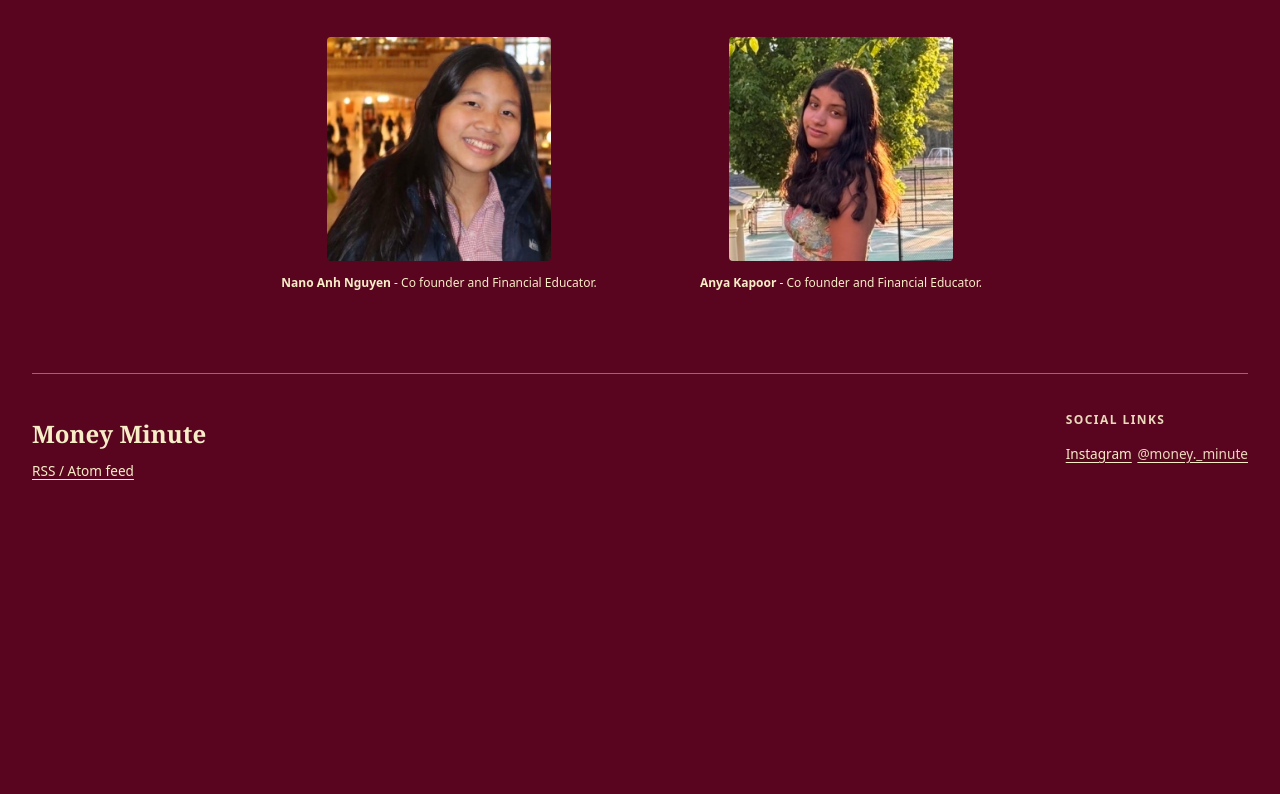
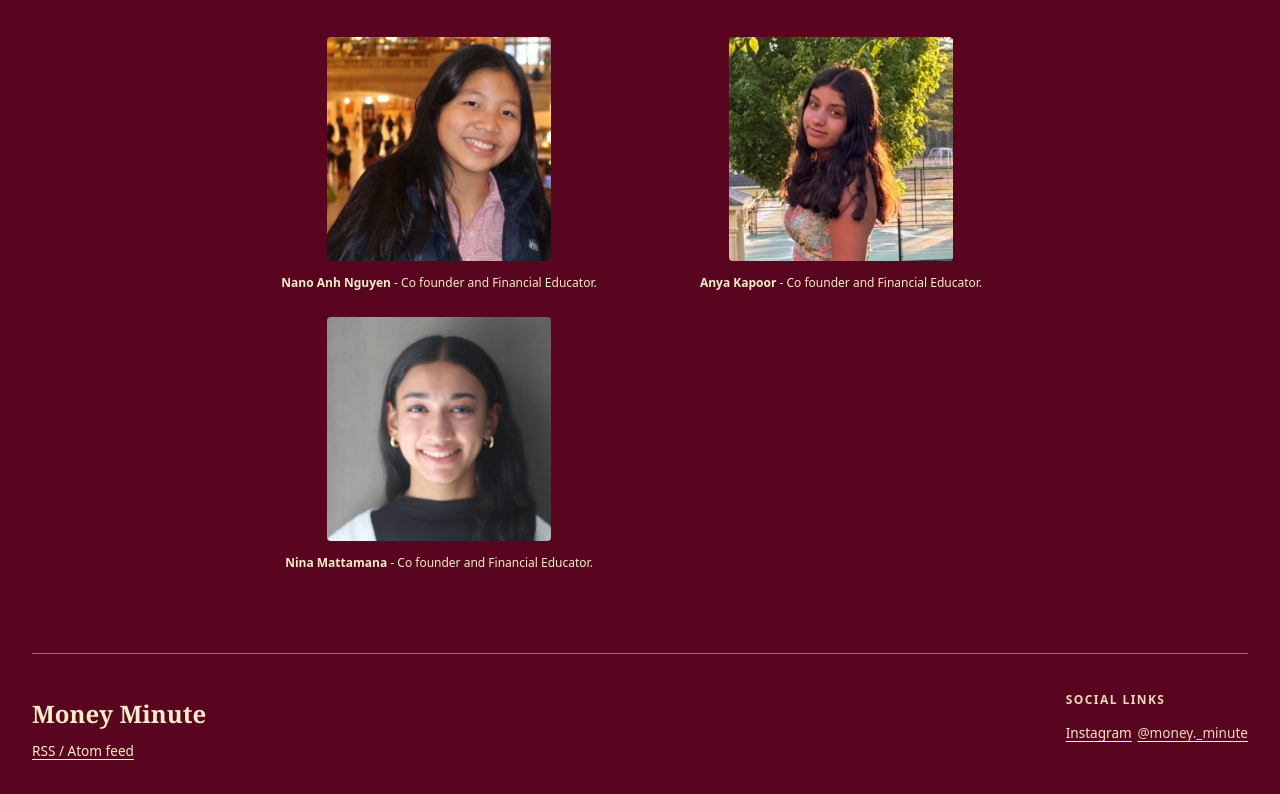
Before and after one commit to MonadicTrie/www.money-minute.com, an Eleventy site: page src/pages/about.md in a window 1280 px wide. Shown: the part 1024-1818 px from the top of the page. Before the commit the page ends 1546 px from the top, so only its background shows below. Built offline with nearby package versions, Linux system fonts and the light colour scheme; Eleventy itself is replaced by a stand-in of ours; files that its build step writes are made by us from their sources.

Commit message:
Add Nina Mattamana to Team section
Co-authored-by: Copilot App <223556219+Copilot@users.noreply.github.com>

```diff
--- a/src/pages/about.md
+++ b/src/pages/about.md
@@ -19,3 +19,6 @@ Readers can expect long from interviews as well as articles further explain conc
 - ![Anya Kapoor](/assets/anya-kapoor.jpg)
 
   **Anya Kapoor** - Co founder and Financial Educator.
+- ![Nina Mattamana](/assets/nina-mattamana.jpg)
+
+  **Nina Mattamana** - Co founder and Financial Educator.
```
Also changed, not shown: tests/build.test.js (+4 -0 lines), src/assets/nina-mattamana.jpg (added).
